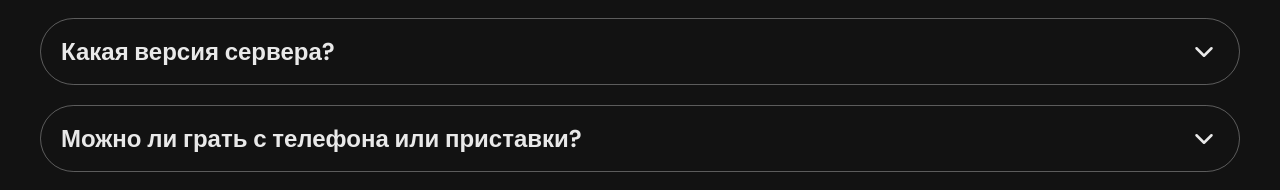
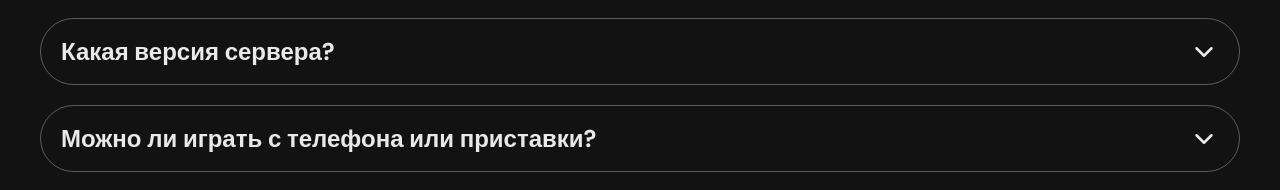
Before and after one commit to MrDJAVELIN/cookievanilla, a Next.js app: page / in a window 1280 px wide. Shown: the part 944-1134 px from the top of the page. Built offline with nearby package versions, Linux system fonts and the light colour scheme.

Commit message:
grat > igrat

```diff
--- a/src/app/page.tsx
+++ b/src/app/page.tsx
@@ -88,7 +88,7 @@ const Home = () => {
                         answer="Версия: Java Edition 1.21.4"
                     />
                     <Faq
-                        question="Можно ли грать с телефона или приставки?"
+                        question="Можно ли играть с телефона или приставки?"
                         answer="Нет, сервер доступен только на Java Edition. Но вы можете попробовать скачать Pojavlauncher себе на телефон!"
                     />
                     <Faq
```
